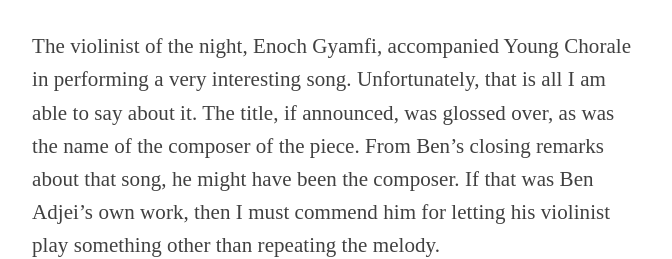
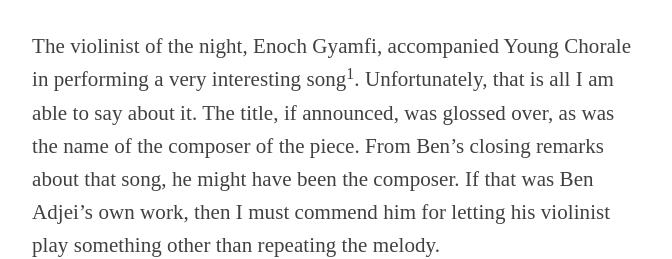
Before and after one commit to choralmusicghana/choralmusicghana.github.io, a Jekyll site: the page built from _posts/2017-04-3-music-as-a-therapy.html, in a window 1280 px wide and 1400 px high, scrolled down 3514 px. Shown: the part 226-485 px from the top of the window, without its empty margins (303-975 px from the left). Built offline with Jekyll 4.4.1, drawn with Linux system fonts in a browser that asks for light colours; nearby versions of some CDN libraries; some web fonts are replaced; comment, search, counter and statistics services are not loaded; some of the changed text lies outside the part shown.

Commit message:
Add footnote 1

```diff
--- a/_posts/2017-04-3-music-as-a-therapy.html
+++ b/_posts/2017-04-3-music-as-a-therapy.html
@@ -50,7 +50,7 @@
     <img class="img-responsive" src="/img/posts/cmg-2101.jpg" alt="{{page.title}} {{page.description}}">
 </div>
 <p>
-	The violinist of the night, Enoch Gyamfi, accompanied Young Chorale in performing a very interesting song. Unfortunately, that is all I am able to say about it. The title, if announced, was glossed over, as was the name of the composer of the piece. From Ben’s closing remarks about that song, he might have been the composer. If that was Ben Adjei’s own work, then I must commend him for letting his violinist play something other than repeating the melody.
+	The violinist of the night, Enoch Gyamfi, accompanied Young Chorale in performing a very interesting song<sup>1</sup>. Unfortunately, that is all I am able to say about it. The title, if announced, was glossed over, as was the name of the composer of the piece. From Ben’s closing remarks about that song, he might have been the composer. If that was Ben Adjei’s own work, then I must commend him for letting his violinist play something other than repeating the melody.
 </p>
 <p>
 	Enoch Gyamfi’s instrument was barely audible. He had to compete with three synthesizers and a choir with a soloist. But if you were close enough to hear him, you would have heard a confident musician finding his way out of obscurity and into the limelight of Ghanaian art music performance.
@@ -67,3 +67,7 @@
 <p>
 	A Ghanaian choral concert lasting under 3 hours is probably worth celebrating.
 </p>
+<hr>
+<p>
+	<sup>1</sup> The piece performed was <i>Gye Hen</i>, a composition by Ben Adjei. Although he wasn't given a written part to play, Enoch improvised quite spectacularly, proving his maturity (and musicality) as a musician in a live setting.
+</p>
```
